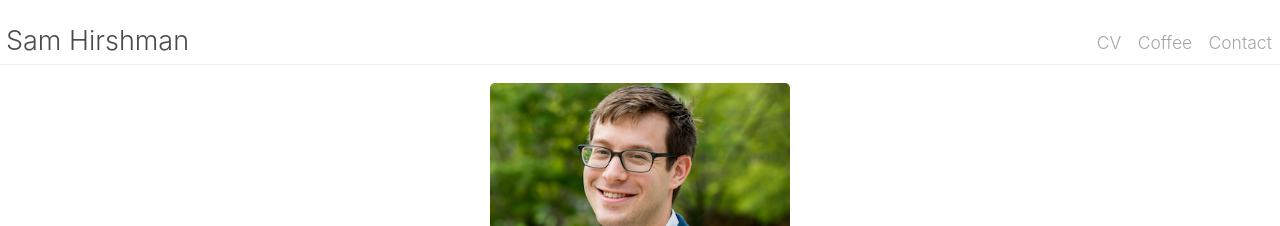
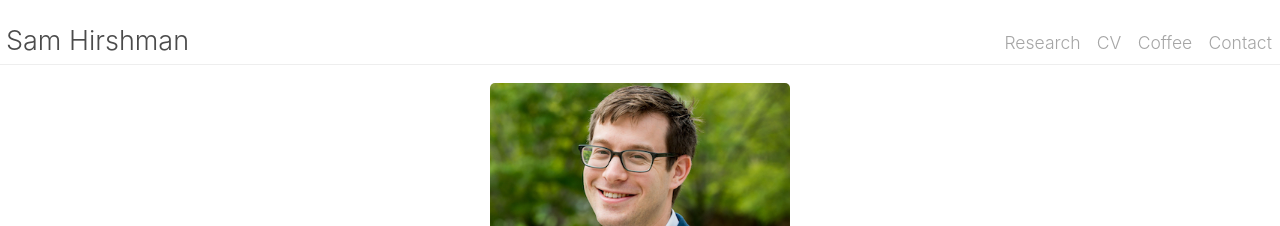
Before and after one commit to shirshma/shirshma.github.io, a Jekyll site: the page built from index.md, in a window 1280 px wide. Shown: the top 226 px of the page. Built offline with Jekyll 4.4.1, drawn with Linux system fonts in a browser that asks for light colours.

Commit message:
Update _config.yml

```diff
--- a/_config.yml
+++ b/_config.yml
@@ -9,6 +9,7 @@ pages_list:
   Contact: 'mailto:shirshma@chicagobooth.edu'
   Coffee: '/docs/interests'
   CV: '/public/SDH_cv_53019.pdf'
+  Research: '/docs/research'
 
 
 # Assets
```
